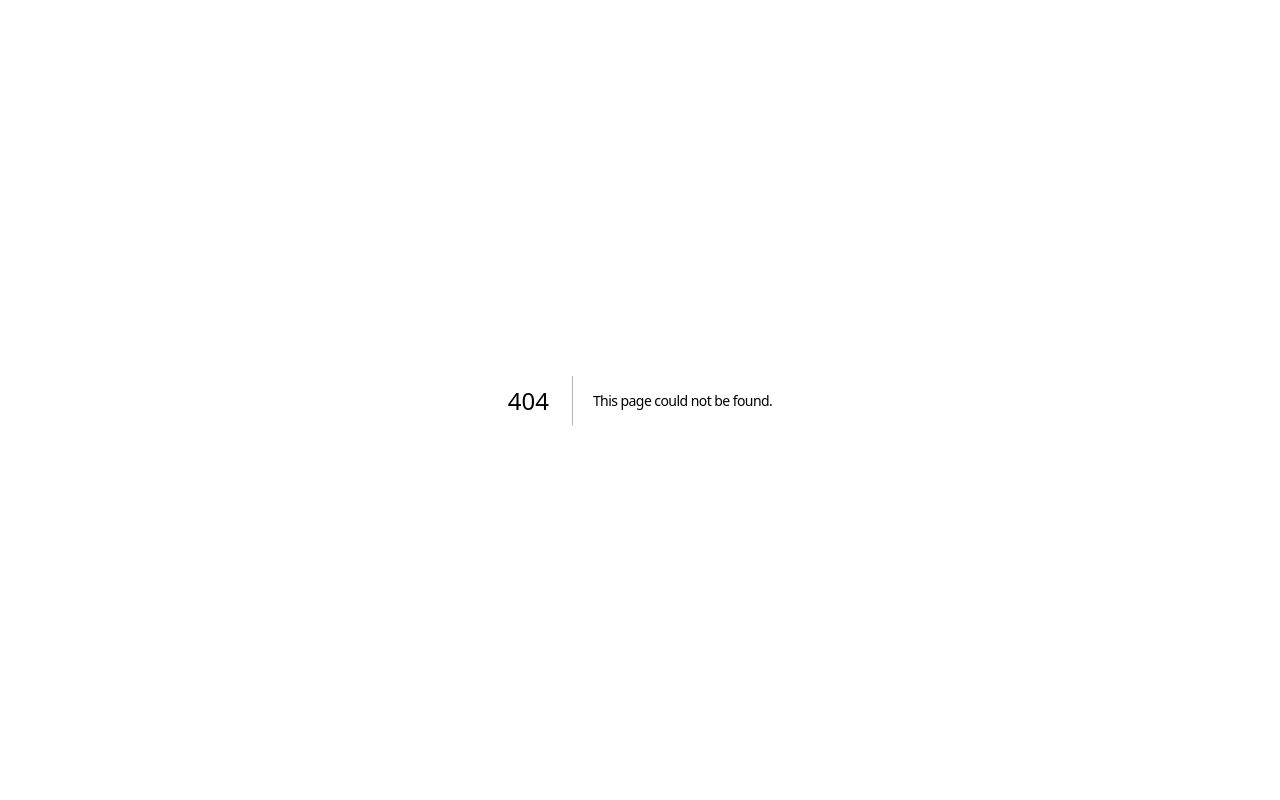
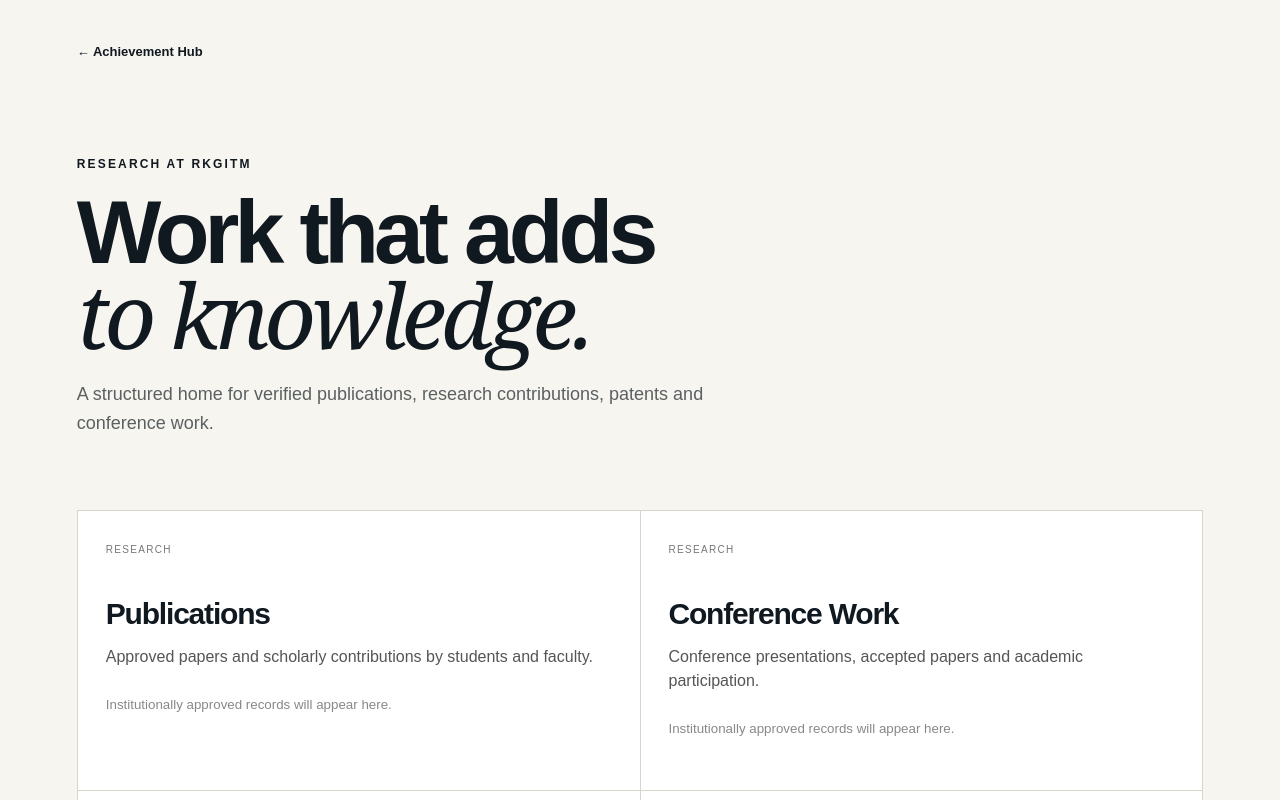
Before and after one commit to Tanishak1/RKGITM-Achievement-Hub, a Next.js app in the folder frontend/: page /research in a window 1280 px wide. Before the commit this address had no page. Shown: the top 800 px of the page. Built offline with nearby package versions, Linux system fonts and the light colour scheme.

Commit message:
feat: add research showcase

```diff
--- /dev/null
+++ b/frontend/app/research/page.tsx
@@ -0,0 +1,2 @@
+const items=[["Publications","Approved papers and scholarly contributions by students and faculty."],["Conference Work","Conference presentations, accepted papers and academic participation."],["Patents & Innovation","Patent activity and documented research-led innovation."],["Research Projects","Ongoing and completed research projects approved for public showcase."]];
+export default function Research(){return <main className="directoryPage"><a className="backLink" href="/">← Achievement Hub</a><header className="directoryHero"><p className="eyebrow">RESEARCH AT RKGITM</p><h1>Work that adds<br/><em>to knowledge.</em></h1><p>A structured home for verified publications, research contributions, patents and conference work.</p></header><section className="directoryGrid">{items.map(([t,d])=><article key={t}><span>RESEARCH</span><h2>{t}</h2><p>{d}</p><small>Institutionally approved records will appear here.</small></article>)}</section></main>}
```
